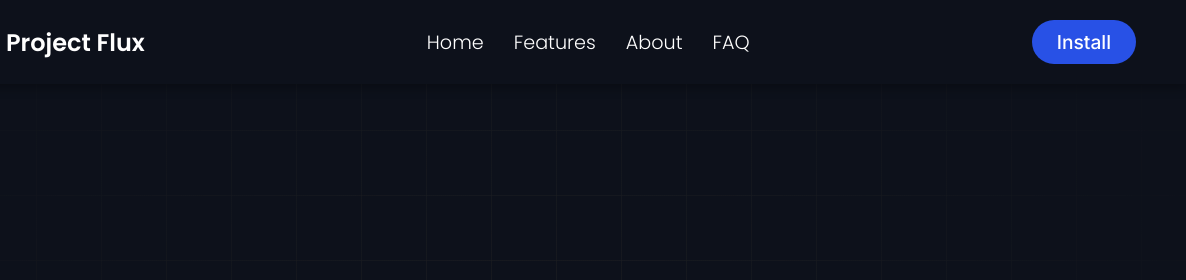
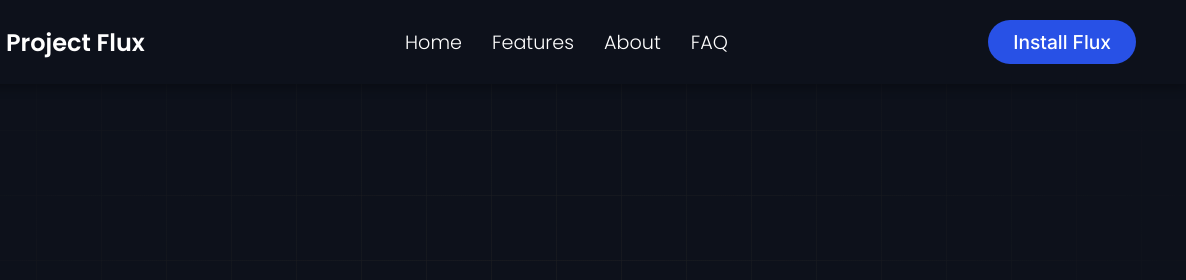
Before and after one commit to WebDesignerUI/Flux-web, a plain HTML site: page index.html in a window 1280 px wide. Shown: the top 280 px of the page, 94-1280 px from the left. Drawn offline with Linux system fonts and the light colour scheme.

Commit message:
Update index.html

```diff
--- a/index.html
+++ b/index.html
@@ -43,7 +43,7 @@
         </nav>
 
         <button class="download-btn" onclick="window.location.href='https://github.com/HydraDevNet/Flux/releases/download/1.0.91/Flux.Setup.1.0.91.exe';">
-                Install
+                Install Flux
             </button>
 
     </header>
```
